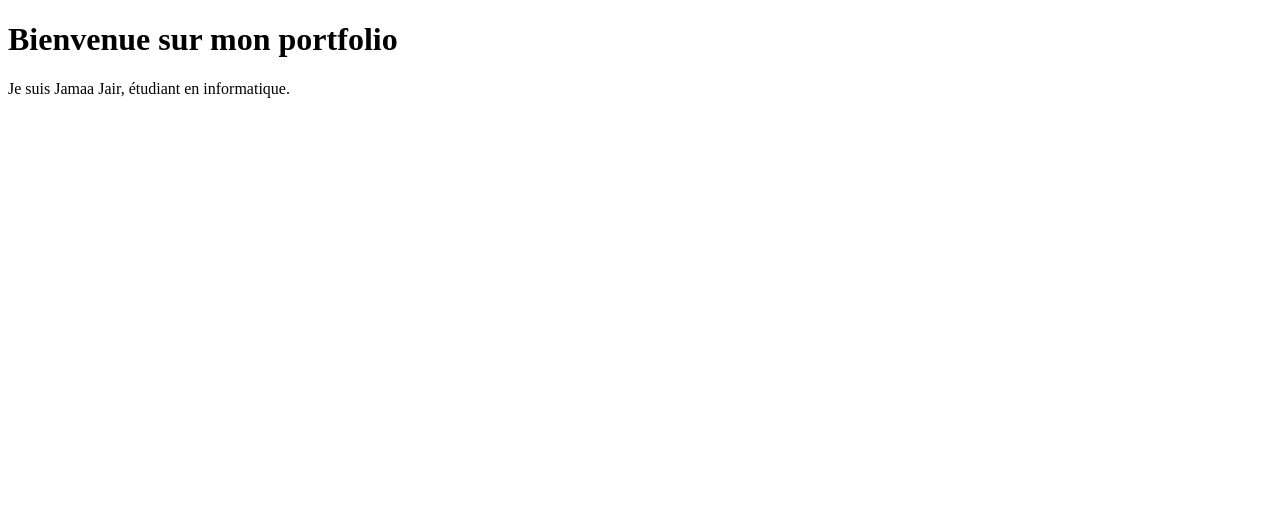
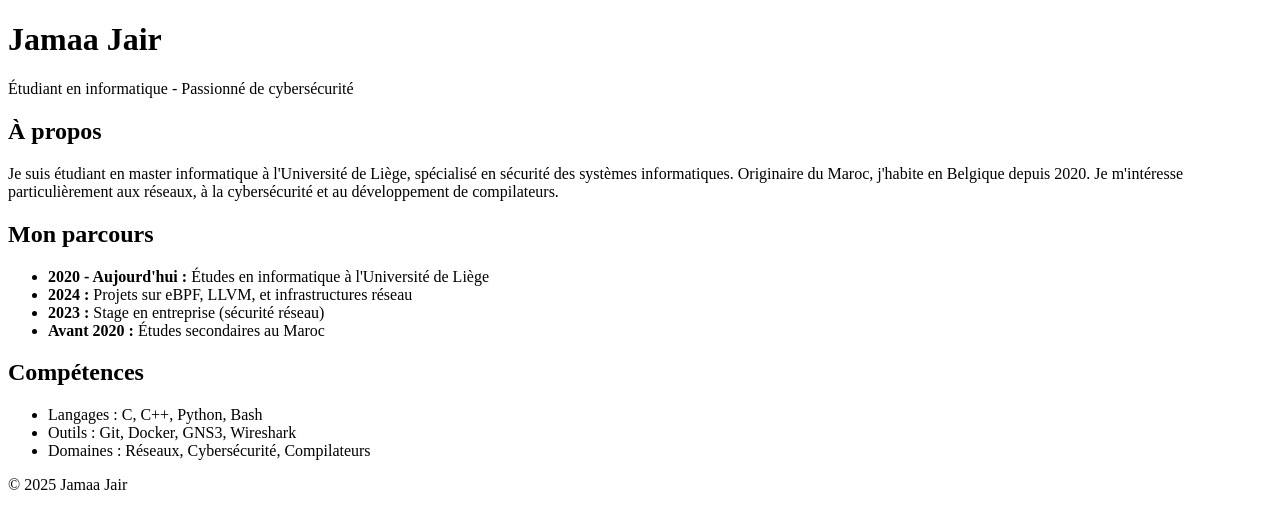
Before and after one commit to jamaajair/jamaajair.github.io, a plain HTML site: page index.html in a window 1280 px wide. Drawn offline with Linux system fonts and the light colour scheme.

Commit message:
Update index.html

```diff
--- a/index.html
+++ b/index.html
@@ -1,11 +1,51 @@
 <!DOCTYPE html>
-<html lang="en">
+<html lang="fr">
 <head>
   <meta charset="UTF-8">
-  <title>Mon Portfolio</title>
+  <meta name="viewport" content="width=device-width, initial-scale=1">
+  <title>Portfolio - Jamaa Jair</title>
+  <link rel="stylesheet" href="style.css">
 </head>
 <body>
-  <h1>Bienvenue sur mon portfolio</h1>
-  <p>Je suis Jamaa Jair, étudiant en informatique.</p>
+
+<header>
+  <h1>Jamaa Jair</h1>
+  <p>Étudiant en informatique - Passionné de cybersécurité</p>
+</header>
+
+<main>
+  <section>
+    <h2>À propos</h2>
+    <p>
+      Je suis étudiant en master informatique à l'Université de Liège, spécialisé en sécurité des systèmes informatiques.
+      Originaire du Maroc, j'habite en Belgique depuis 2020.
+      Je m'intéresse particulièrement aux réseaux, à la cybersécurité et au développement de compilateurs.
+    </p>
+  </section>
+
+  <section>
+    <h2>Mon parcours</h2>
+    <ul>
+      <li><strong>2020 - Aujourd'hui :</strong> Études en informatique à l'Université de Liège</li>
+      <li><strong>2024 :</strong> Projets sur eBPF, LLVM, et infrastructures réseau</li>
+      <li><strong>2023 :</strong> Stage en entreprise (sécurité réseau)</li>
+      <li><strong>Avant 2020 :</strong> Études secondaires au Maroc</li>
+    </ul>
+  </section>
+
+  <section>
+    <h2>Compétences</h2>
+    <ul>
+      <li>Langages : C, C++, Python, Bash</li>
+      <li>Outils : Git, Docker, GNS3, Wireshark</li>
+      <li>Domaines : Réseaux, Cybersécurité, Compilateurs</li>
+    </ul>
+  </section>
+</main>
+
+<footer>
+  © 2025 Jamaa Jair
+</footer>
+
 </body>
 </html>
```
